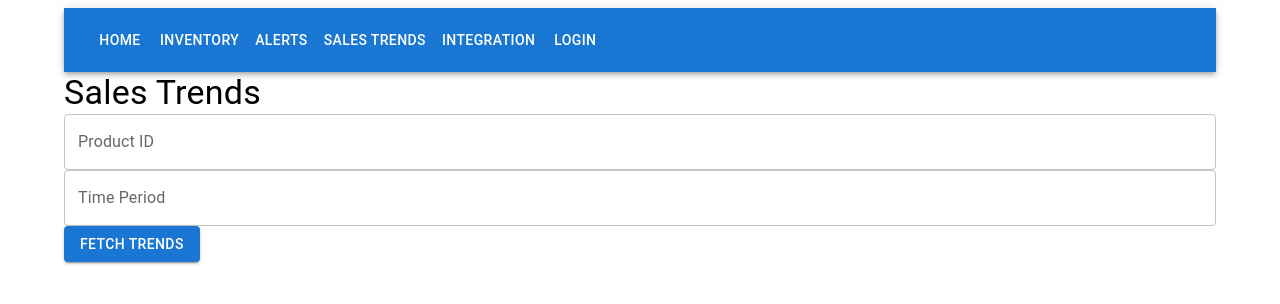
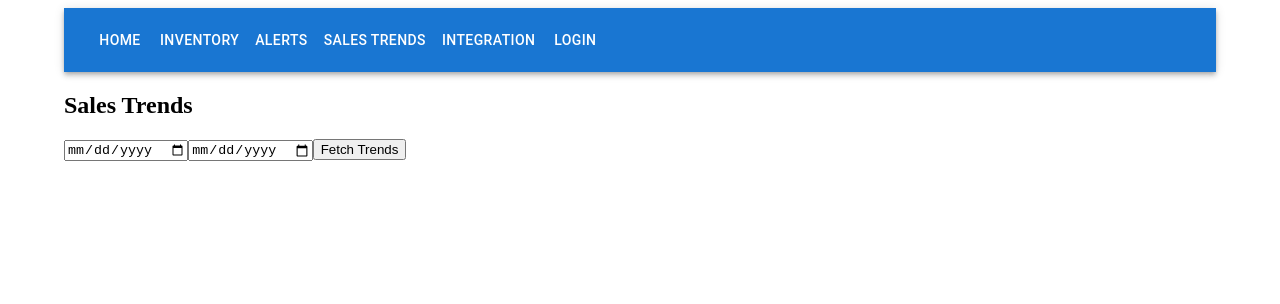
Before and after one commit to romanandani266/test_1, a React app in the folder frontend/: page /sales-trends in a window 1280 px wide. Shown: the top 304 px of the page. Built offline with nearby package versions, Linux system fonts and the light colour scheme; the HTML template or start-up script is replaced by a standard one.

Commit message:
Add frontend/src/components/SalesTrends.js

```diff
--- a/frontend/src/components/SalesTrends.js
+++ b/frontend/src/components/SalesTrends.js
@@ -1,36 +1,40 @@
 import React, { useState } from "react";
-import { fetchSalesTrends } from "../api";
-import { TextField, Button, Typography } from "@mui/material";
+import { api } from "../api";
 
 const SalesTrends = () => {
-  const [productId, setProductId] = useState("");
-  const [timePeriod, setTimePeriod] = useState("");
-  const [salesData, setSalesData] = useState(null);
+  const [trends, setTrends] = useState([]);
+  const [filters, setFilters] = useState({ start_date: "", end_date: "" });
 
-  const handleFetchTrends = async () => {
+  const fetchTrends = async () => {
     try {
-      const data = await fetchSalesTrends(productId, timePeriod);
-      setSalesData(data);
+      const data = await api.getSalesTrends(filters);
+      setTrends(data.trends);
     } catch (err) {
-      console.error(err);
+      console.error("Error fetching sales trends:", err);
     }
   };
 
   return (
     <div>
-      <Typography variant="h4">Sales Trends</Typography>
-      <TextField label="Product ID" value={productId} onChange={(e) => setProductId(e.target.value)} fullWidth />
-      <TextField label="Time Period" value={timePeriod} onChange={(e) => setTimePeriod(e.target.value)} fullWidth />
-      <Button variant="contained" onClick={handleFetchTrends}>
-        Fetch Trends
-      </Button>
-      {salesData && (
-        <div>
-          <Typography>Daily Sales: {salesData.daily_sales.join(", ")}</Typography>
-          <Typography>Average Sales: {salesData.average_sales}</Typography>
-          <Typography>Predicted Demand: {salesData.predicted_demand}</Typography>
-        </div>
-      )}
+      <h2>Sales Trends</h2>
+      <input
+        type="date"
+        value={filters.start_date}
+        onChange={(e) => setFilters({ ...filters, start_date: e.target.value })}
+      />
+      <input
+        type="date"
+        value={filters.end_date}
+        onChange={(e) => setFilters({ ...filters, end_date: e.target.value })}
+      />
+      <button onClick={fetchTrends}>Fetch Trends</button>
+      <ul>
+        {trends.map((trend, index) => (
+          <li key={index}>
+            {trend.date}: {trend.sales}
+          </li>
+        ))}
+      </ul>
     </div>
   );
 };
```
